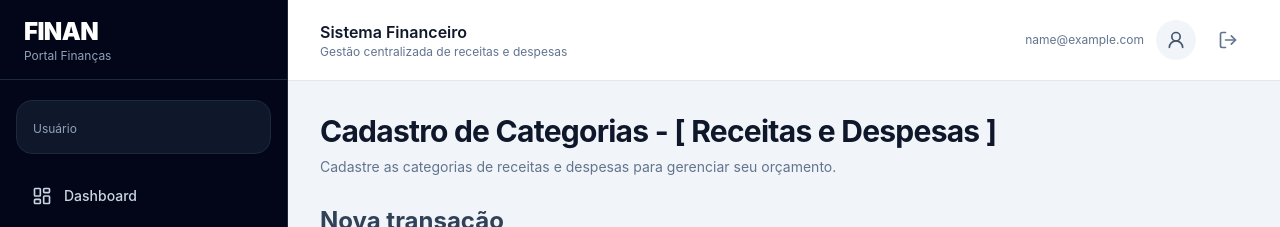
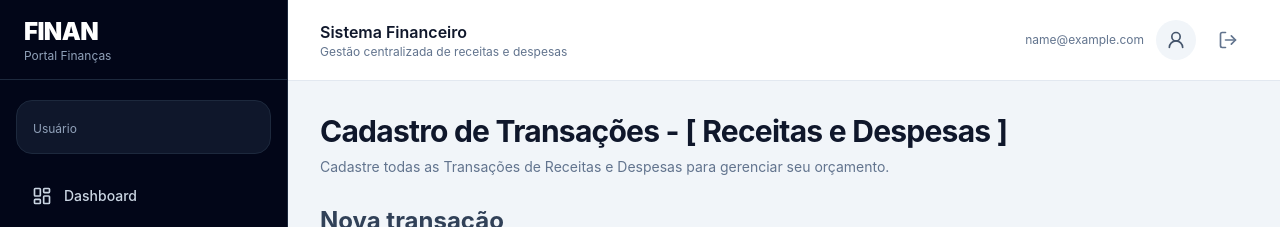
Before and after one commit to jonasbfranco/financas-app-frontend, a React (Vite) app: page /transacoes in a window 1280 px wide. Shown: the top 227 px of the page. Built offline with nearby package versions, Linux system fonts and the light colour scheme; no server answers; sample sign-in values are in the browser's storage.

Commit message:
:sparkles: cadastro de transações

```diff
--- a/src/pages/Transacoes.jsx
+++ b/src/pages/Transacoes.jsx
@@ -89,8 +89,8 @@ function Transacoes() {
       <div className="mx-auto max-w-7xl">
 
           <PageTitle
-              title="Cadastro de Categorias - [ Receitas e Despesas ]"
-              description="Cadastre as categorias de receitas e despesas para gerenciar seu orçamento."
+              title="Cadastro de Transações - [ Receitas e Despesas ]"
+              description="Cadastre todas as Transações de Receitas e Despesas para gerenciar seu orçamento."
           />
 
           <div className="w-full max-w-full">
```
